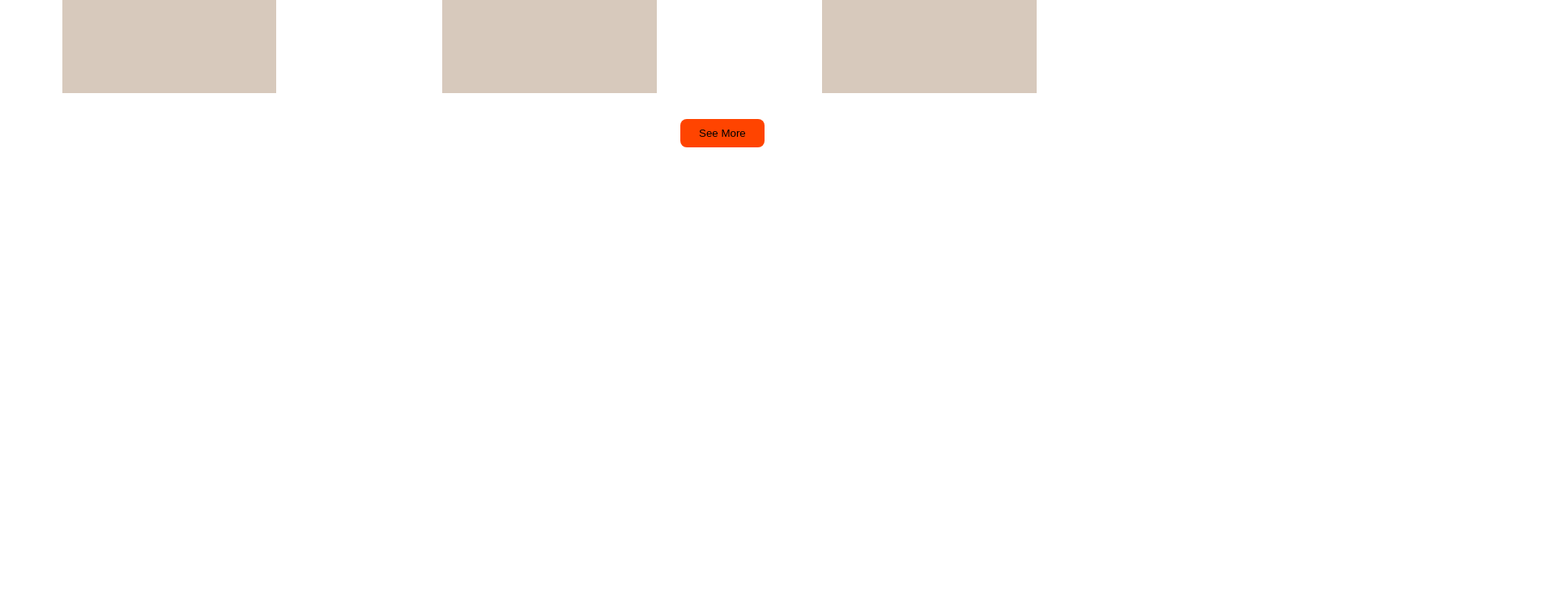
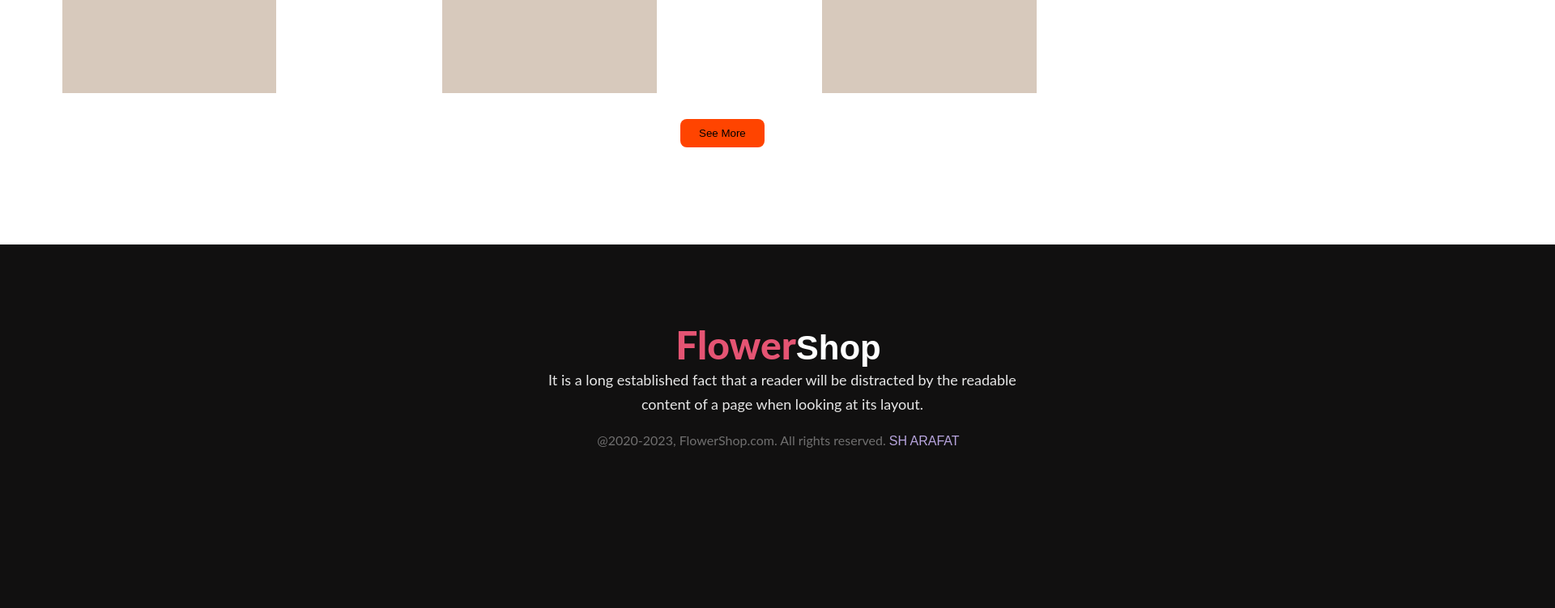
Before and after one commit to sharafat397/Flower-shop, a plain HTML site: page index.html in a window 1280 px wide. Shown: the part 3539-4290 px from the top of the page at 81% size, 1920 px wide, since content can reach past the window. Before the commit the page ends 3841 px from the top, so only its background shows below. Drawn offline with Linux system fonts and the light colour scheme.

Commit message:
final commit

```diff
--- a/index.html
+++ b/index.html
@@ -148,6 +148,17 @@
      <button class="see-btn">See More</button>
     </section>
   </main>
+  <footer>
+    <section class="footer-section" >
+      <div class="footer">
+        <h3 class="f-t">Flower<span style="color: white; font-size: 42px;font-weight: 800;">Shop</span></h3>
+        <p class="footer-des">It is a long established fact that a reader will be distracted by the readable content of a page when looking at its layout.</p>
+
+      </div>
+      <footer id="final-footer">@2020-2023, FlowerShop.com. All rights reserved. <span style="color: #B8A5DE;">SH ARAFAT</span></footer>
+
+    </section>
+  </footer>
 
 </body>
 </html>
--- a/style.css
+++ b/style.css
@@ -290,3 +290,40 @@ line-height: normal;
   .see-btn:hover{
     background-color: rgb(246, 238, 6);
   }
+  .footer-section{
+  background-color:#111010;
+  width: 1922px;
+height: 449px;
+flex-shrink: 0;
+ }
+ .f-t{
+  color: #E55473;
+font-family: Lato;
+font-size: 48px;
+font-style: normal;
+font-weight: 800;
+line-height: normal;
+text-align: center;
+padding-top: 95px;
+ }
+ .footer-des{
+width: 625px;
+color: rgba(255, 255, 255, 0.90);
+font-family: Lato;
+font-size: 18px;
+font-style: normal;
+font-weight: 400;
+line-height: 30px;
+text-align: center;
+padding-left: 34%;
+padding-bottom: 20px;
+ }
+ #final-footer{
+  color: rgba(255, 255, 255, 0.40);
+text-align: center;
+font-family: Lato;
+font-size: 16px;
+font-style: normal;
+font-weight: 400;
+line-height: normal;
+ }
```
